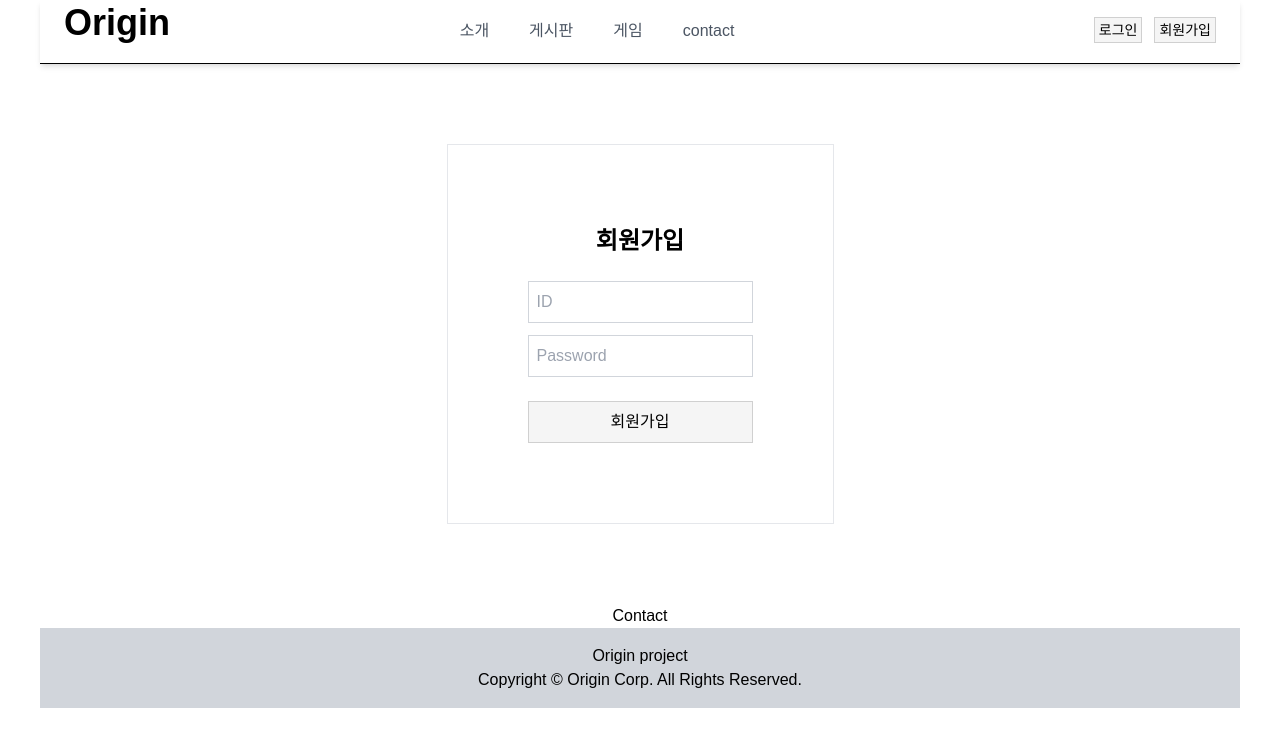
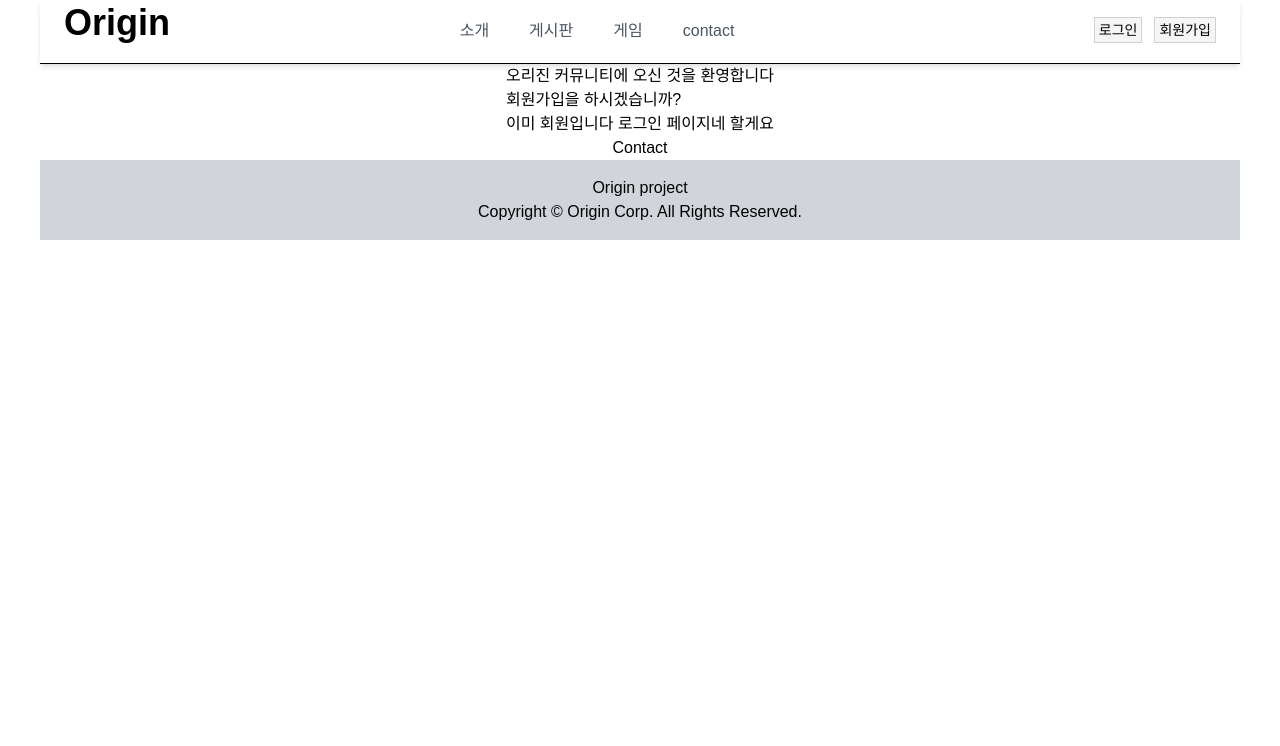
Before and after one commit to gitjoyoung/0rigin-next-project, a Next.js app: page /sign in a window 1280 px wide. Shown: the top 746 px of the page. Built offline with nearby package versions, Linux system fonts and the light colour scheme.

Commit message:
fix:회원가입 동적 라우터 설정

```diff
--- /dev/null
+++ b/src/app/sign/[slug]/page.js
@@ -0,0 +1,18 @@
+"use client";
+
+import Sign from "@/components/Auth/Sign/Sign";
+import TermsOfService from "@/components/Auth/Sign/TermsOfService";
+import { useState } from "react";
+
+export default function Page() {
+  const [changePage, setChangePage] = useState(false);
+
+  const handleAcceptTerms = () => {
+    setChangePage(true);
+  };
+  if (changePage) {
+    return <Sign />;
+  } else {
+    return <TermsOfService onTermsAgreed={handleAcceptTerms} />;
+  }
+}
--- a/src/app/sign/page.jsx
+++ b/src/app/sign/page.jsx
@@ -1,33 +1,16 @@
-"use client";
-import React from "react";
+// pages/sign/[[...slug]].js
 
-export default function sign() {
+import Link from "next/link";
+
+const SignPage = ({ slug }) => {
   return (
-    <div className="border p-20 flex flex-col gap-6 m-20">
-      <h1 className="font-bold flex justify-center text-2xl">회원가입</h1>
-      <form
-        className="flex flex-col gap-3"
-        onSubmit={(e) => {
-          e.preventDefault();
-          console.log(e.target.id.value, e.target.password.value);
-        }}
-      >
-        <input
-          name="id"
-          key="id"
-          type="text"
-          placeholder="ID"
-          className="border border-gray-300 p-2"
-        />
-        <input
-          name="password"
-          key="password"
-          type="password"
-          placeholder="Password"
-          className="border border-gray-300 p-2"
-        />
-        <button className="mt-3 p-2">회원가입</button>
-      </form>
+    <div>
+      <h1> 오리진 커뮤니티에 오신 것을 환영합니다</h1>
+      <h3>회원가입을 하시겠습니까?</h3>
+      <Link href={"/"}>이미 회원입니다 로그인 페이지</Link>
+      <Link href={"sign/signup"}>네 할게요</Link>
     </div>
   );
-}
+};
+
+export default SignPage;
```
